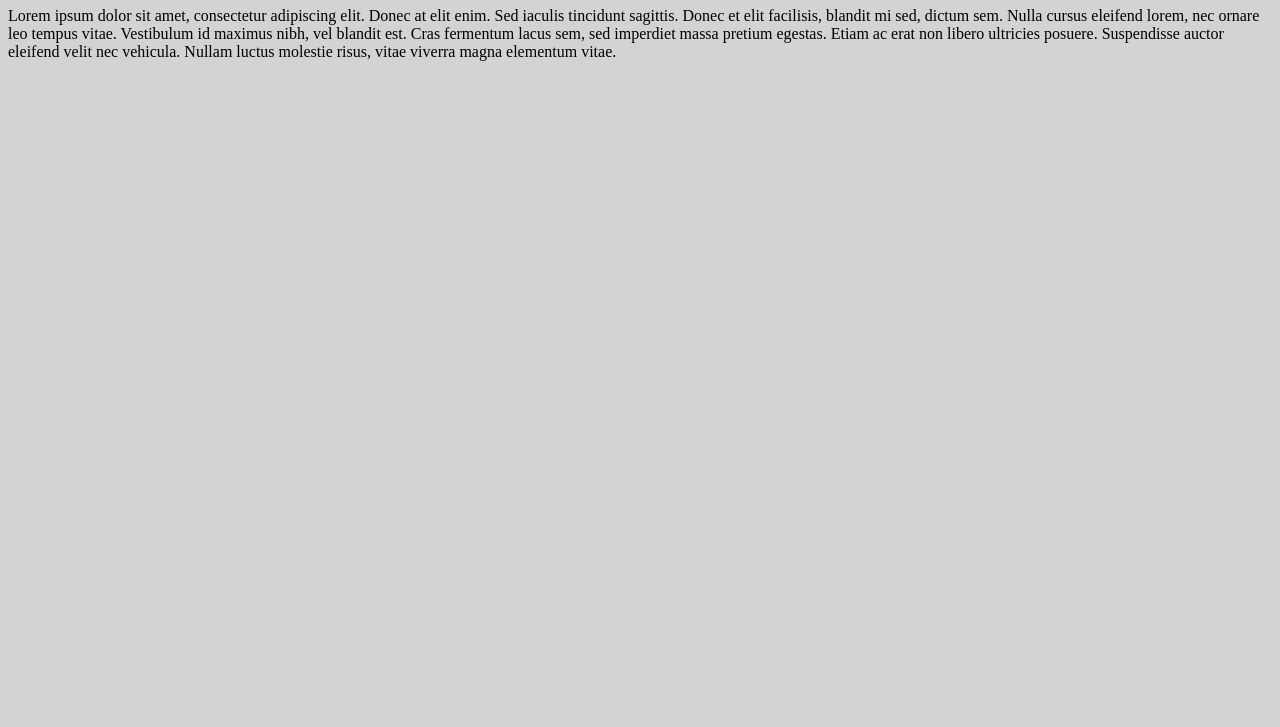
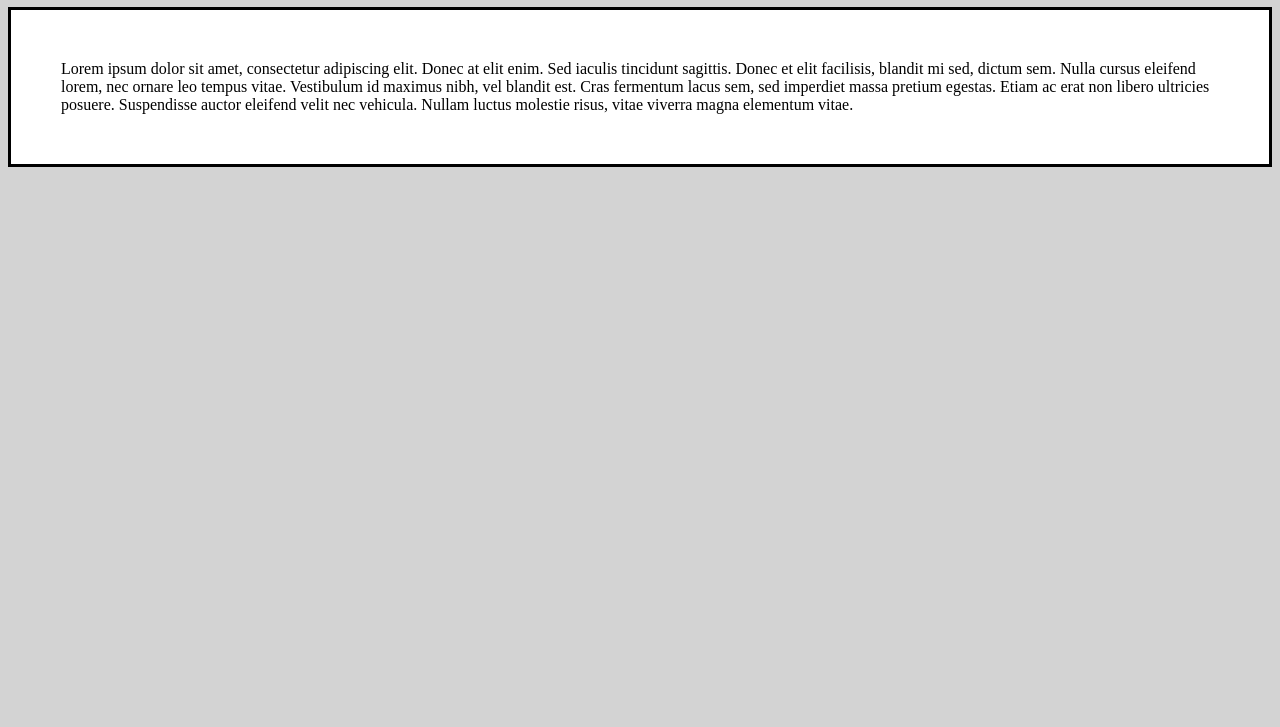
Before and after one commit to QuinnDeckard/site2a, a plain HTML site: page index.html in a window 1280 px wide. Shown: the part 73-800 px from the top of the page. Drawn offline with Linux system fonts and the light colour scheme.

Commit message:
Update mystyle.css

```diff
--- a/mystyle.css
+++ b/mystyle.css
@@ -6,3 +6,8 @@ h1 {
   color: #FFB6C1;
   margin-left: 20px;
 }
+#Lorem {
+   padding: 50px;
+   border: 3px solid #000;
+   background: #FFF;
+}
```
